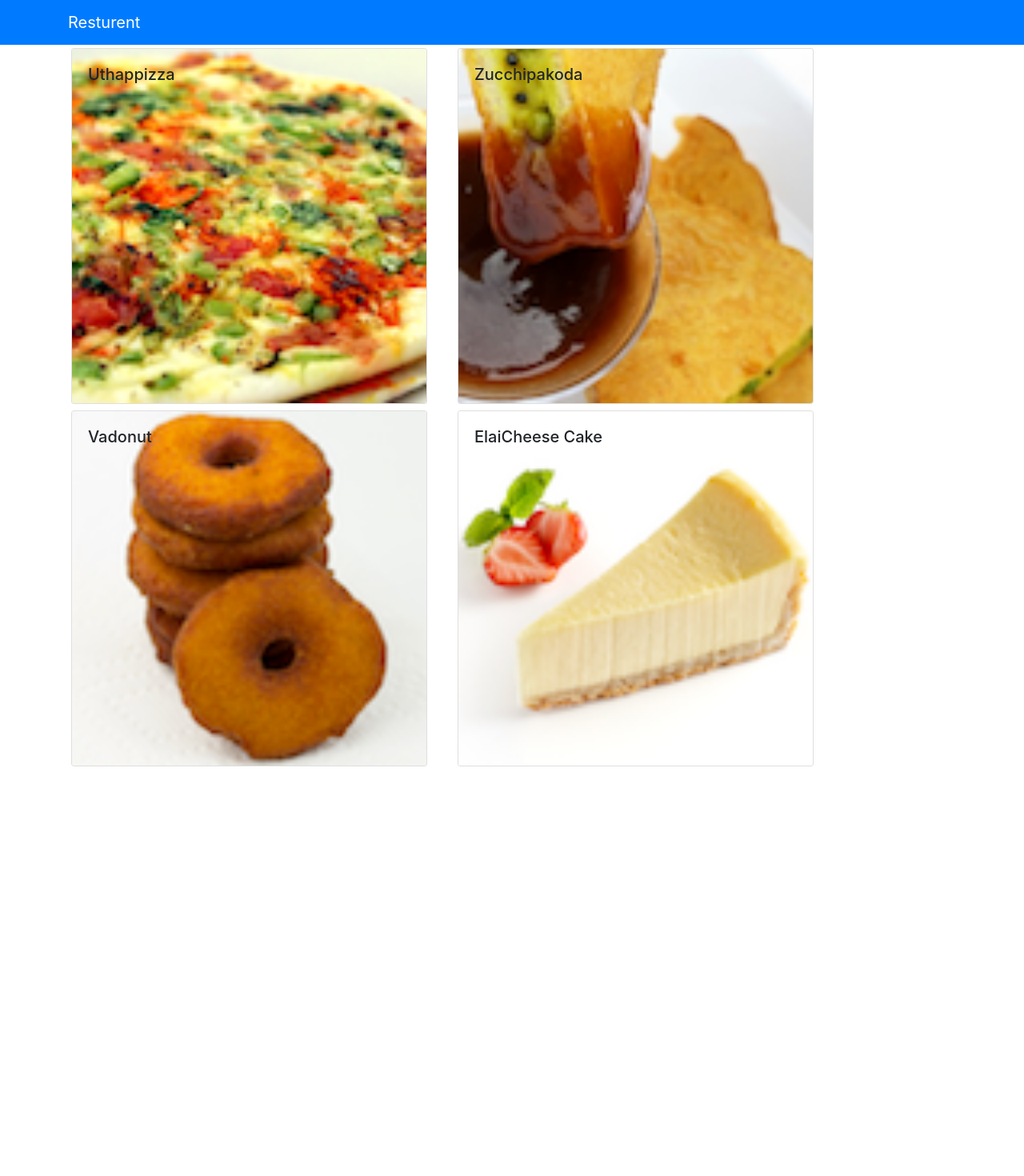
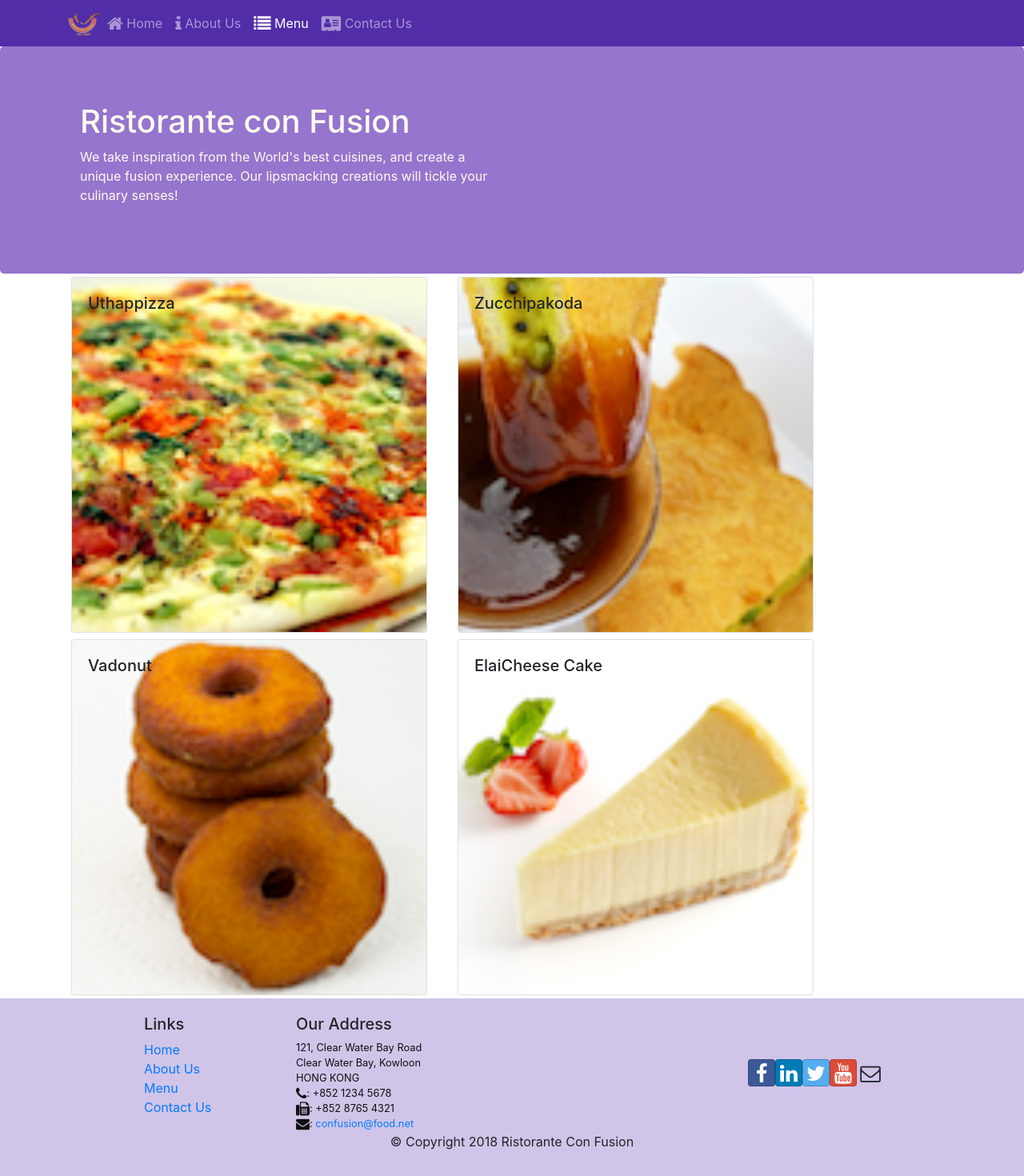
Before and after one commit to RANAJITPAL/Coursera_react_app, a React (Create React App) app: page /menu in a window 1280 px wide. Shown: the top 1470 px of the page at 80% size. Before the commit the page ends 970 px from the top, so only its background shows below. Built offline with nearby package versions, Linux system fonts and the light colour scheme.

Commit message:
react router

```diff
--- a/package.json
+++ b/package.json
@@ -7,9 +7,12 @@
     "@testing-library/react": "^9.4.1",
     "@testing-library/user-event": "^7.2.1",
     "bootstrap": "^4.4.1",
+    "bootstrap-social": "^5.1.1",
+    "font-awesome": "^4.7.0",
     "react": "^16.12.0",
     "react-dom": "^16.12.0",
     "react-popper": "^0.9.2",
+    "react-router-dom": "^4.2.2",
     "react-scripts": "3.4.0",
     "reactstrap": "^5.0.0"
   },
--- a/src/App.css
+++ b/src/App.css
@@ -36,3 +36,36 @@
     transform: rotate(360deg);
   }
 }
+.row-header{
+  margin:0px auto;
+  padding:0px auto;
+}
+
+.row-content {
+  margin:0px auto;
+  padding: 50px 0px 50px 0px;
+  border-bottom: 1px ridge;
+  min-height:400px;
+}
+
+.footer{
+  background-color: #D1C4E9;
+  margin:0px auto;
+  padding: 20px 0px 20px 0px;
+}
+.jumbotron {
+  padding:70px 30px 70px 30px;
+  margin:0px auto;
+  background: #9575CD ;
+  color:floralwhite;
+}
+
+address{
+  font-size:80%;
+  margin:0px;
+  color:#0f0f0f;
+}
+
+.navbar-dark {
+  background-color: #512DA8;
+}
--- a/src/App.js
+++ b/src/App.js
@@ -1,5 +1,5 @@
 import React, { Component } from 'react';
-
+import { BrowserRouter } from 'react-router-dom';
 import './App.css';
 import Main from "./components/MainComponent";
 
@@ -9,9 +9,12 @@
   render()
   {
       return (
-        <div>
-          <Main/>
-        </div>
+        <BrowserRouter>
+          <div>
+            <Main/>
+          </div>
+        </BrowserRouter>
+
       );
   }
 }
--- a/src/components/DishdetailComponent.js
+++ b/src/components/DishdetailComponent.js
@@ -1,9 +1,9 @@
-import React, {Component} from 'react';
+import React from 'react';
 import {Card,CardImg,CardBody,CardText,CardTitle} from 'reactstrap';
 
-class DishDetail extends Component{
 
-    renderComments(comments) {
+
+    function RenderComments({comments}) {
         if (comments == null) {
             return (<div></div>)
         }
@@ -33,10 +33,7 @@
         )
     }
 
-
-
-
-    renderDish(dish) {
+   function RenderDish({dish}) {
         if (dish != null)
             return(
                 <Card>
@@ -53,26 +50,18 @@
             );
     }
 
-    render()
+    const DishDetail = (props)=>
     {
-
-
-
-        const dish = this.props.dish
+        const dish = props.dish;
         if (dish == null) {
             return (<div></div>)
         }
-        const dishItem = this.renderDish(dish)
-        const commentItem = this.renderComments(dish.comments)
         return (
             <div className='row'>
-                {dishItem}
-                {commentItem}
+                <RenderDish dish ={props.dish}/>
+                <RenderComments comments ={props.dish.comments}/>
             </div>
         )
     }
 
-
-}
-
 export default DishDetail;
--- /dev/null
+++ b/src/components/FooterComponent.js
@@ -0,0 +1,51 @@
+import React from 'react';
+import { Link } from 'react-router-dom';
+
+function Footer(props) {
+    return(
+    <div className="footer">
+        <div className="container">
+            <div className="row justify-content-center">
+                <div className="col-4 offset-1 col-sm-2">
+                    <h5>Links</h5>
+                    <ul className="list-unstyled">
+                        <li><Link to='/home'>Home</Link></li>
+                        <li><Link to='/aboutus'>About Us</Link></li>
+                        <li><Link to='/menu'>Menu</Link></li>
+                        <li><Link to='/contactus'>Contact Us</Link></li>
+                    </ul>
+                </div>
+                <div className="col-7 col-sm-5">
+                    <h5>Our Address</h5>
+                    <address>
+		              121, Clear Water Bay Road<br />
+		              Clear Water Bay, Kowloon<br />
+		              HONG KONG<br />
+		              <i className="fa fa-phone fa-lg"></i>: +852 1234 5678<br />
+		              <i className="fa fa-fax fa-lg"></i>: +852 8765 4321<br />
+		              <i className="fa fa-envelope fa-lg"></i>: <a href="mailto:confusion@food.net">
+                         confusion@food.net</a>
+                    </address>
+                </div>
+                <div className="col-12 col-sm-4 align-self-center">
+                    <div className="text-center">
+
+                        <a className="btn btn-social-icon btn-facebook" href="http://www.facebook.com/profile.php?id="><i className="fa fa-facebook"></i></a>
+                        <a className="btn btn-social-icon btn-linkedin" href="http://www.linkedin.com/in/"><i className="fa fa-linkedin"></i></a>
+                        <a className="btn btn-social-icon btn-twitter" href="http://twitter.com/"><i className="fa fa-twitter"></i></a>
+                        <a className="btn btn-social-icon btn-google" href="http://youtube.com/"><i className="fa fa-youtube"></i></a>
+                        <a className="btn btn-social-icon" href="mailto:"><i className="fa fa-envelope-o"></i></a>
+                    </div>
+                </div>
+            </div>
+            <div className="row justify-content-center">
+                <div className="col-auto">
+                    <p>© Copyright 2018 Ristorante Con Fusion</p>
+                </div>
+            </div>
+        </div>
+    </div>
+    )
+}
+
+export default Footer;
--- /dev/null
+++ b/src/components/HeaderComponent.js
@@ -0,0 +1,62 @@
+import React, { Component } from 'react';
+
+import { Nav, Navbar, NavbarBrand, NavbarToggler, Collapse, NavItem, Jumbotron } from 'reactstrap';
+import { NavLink } from 'react-router-dom';
+
+
+class Header extends Component {
+    constructor(props) {
+        super(props);
+
+        this.toggleNav = this.toggleNav.bind(this);
+        this.state = {
+          isNavOpen: false
+        };
+      }
+
+      toggleNav() {
+        this.setState({
+          isNavOpen: !this.state.isNavOpen
+        });
+      }
+
+    render() {
+        return(
+            <div>
+                <Navbar dark expand="md">
+                    <div className="container">
+                        <NavbarToggler onClick={this.toggleNav} />
+                        <NavbarBrand className="mr-auto" href="/"><img src='assets/images/logo.png' height="30" width="41" alt='Ristorante Con Fusion' /></NavbarBrand>
+                        <Collapse isOpen={this.state.isNavOpen} navbar>
+                            <Nav navbar>
+                            <NavItem>
+                                <NavLink className="nav-link"  to='/home'><span className="fa fa-home fa-lg"></span> Home</NavLink>
+                            </NavItem>
+                            <NavItem>
+                                <NavLink className="nav-link" to='/aboutus'><span className="fa fa-info fa-lg"></span> About Us</NavLink>
+                            </NavItem>
+                            <NavItem>
+                                <NavLink className="nav-link"  to='/menu'><span className="fa fa-list fa-lg"></span> Menu</NavLink>
+                            </NavItem>
+                            <NavItem>
+                                <NavLink className="nav-link" to='/contactus'><span className="fa fa-address-card fa-lg"></span> Contact Us</NavLink>
+                            </NavItem>
+                            </Nav>
+                        </Collapse>
+                    </div>
+                </Navbar>
+                <Jumbotron>
+                    <div className="container">
+                        <div className="row row-header">
+                            <div className="col-12 col-sm-6">
+                                <h1>Ristorante con Fusion</h1>
+                                <p>We take inspiration from the World's best cuisines, and create a unique fusion experience. Our lipsmacking creations will tickle your culinary senses!</p>
+                            </div>
+                        </div>
+                    </div>
+                </Jumbotron>
+            </div>
+        );
+    }
+}
+export default Header;
--- /dev/null
+++ b/src/components/HomeComponent.js
@@ -0,0 +1,12 @@
+import React from 'react';
+
+function Home(props)
+{
+    return(
+        <div className = "Container">
+            <h4>Home</h4>
+        </div>
+    );
+}
+
+export default Home;
--- a/src/components/MainComponent.js
+++ b/src/components/MainComponent.js
@@ -1,9 +1,12 @@
 import React, { Component } from 'react';
 import {Navbar, NavbarBrand} from 'reactstrap';
-
+import Home from './HomeComponent';
+import Header from './HeaderComponent';
+import Footer from './FooterComponent';
 import Menu from "./MenuComponents";
 import {DISHES} from "../shared/dishes";
-import DishDetail from "./DishdetailComponent"
+import DishDetail from "./DishdetailComponent";
+import {Switch,Route,Redirect} from 'react-router-dom';
 
 
 class Main extends Component{
@@ -18,22 +21,26 @@
     };
   }
 
-  onDishSelect(dishId) {
-    this.setState({ selectedDish: dishId});
-  }
+
 
   render()
   {
+      const HomePage = () => {
+        return(
+            <Home />
+        );
+      }
+
 
       return (
         <div>
-            <Navbar dark color='primary'>
-                <div className = 'container'>
-                <NavbarBrand href="/">Resturent</NavbarBrand>
-                </div>
-            </Navbar>
-            <Menu dishes={this.state.dishes} onClick={(dishId) => this.onDishSelect(dishId)} />
-            <DishDetail dish={this.state.dishes.filter((dish) => dish.id === this.state.selectedDish)[0]} />
+            <Header/>
+              <Switch>
+                <Route path='/home' component={HomePage} />
+                <Route exact path='/menu' component={() => <Menu dishes={this.state.dishes} />} />
+                <Redirect to="/home" />
+             </Switch>
+          <Footer/>
         </div>
       );
   }
--- a/src/components/MenuComponents.js
+++ b/src/components/MenuComponents.js
@@ -1,35 +1,26 @@
-import React, { Component } from 'react';
+import React from 'react';
 import { Card, CardImg, CardImgOverlay, CardText, CardBody,
   CardTitle } from 'reactstrap';
-import DishDetail from './DishdetailComponent';
-
-class Menu extends Component {
-
-  constructor(props) {
-      super(props);
-
-      this.state = {
-          selectedDish: null
-      }
-  }
-
-  onDishSelect(dish) {
-      this.setState({ selectedDish: dish});
-  }
 
 
+//class Menu extends Component {
 
-  render() {
-      const menu = this.props.dishes.map((dish) => {
-          return (
-            <div  className="col-12 col-md-5 m-1">
-              <Card key={dish.id}
-                onClick={() => this.props.onClick(dish.id)}>
+  function RenderMenuItem({dish, onClick}){
+    return(
+    <Card key={dish.id} onClick={() => onClick(dish.id)}>
       <CardImg width="100%" src={dish.image} alt={dish.name} />
       <CardImgOverlay>
         <CardTitle>{dish.name}</CardTitle>
       </CardImgOverlay>
     </Card>
+    );
+  }
+
+  const Menu =(props)=>{
+    const menu = props.dishes.map((dish) => {
+      return (
+        <div  className="col-12 col-md-5 m-1">
+          <RenderMenuItem dish = {dish} onClick ={props.onClick}/>
         </div>
       );
   });
@@ -39,14 +30,9 @@
           <div className="row">
               {menu}
           </div>
-              <div className="row">
-                <div  className="col-12 col-md-5 m-1">
-                 <DishDetail dish = {this.state.selectedDish}/>
-                </div>
-              </div>
       </div>
   );
-  }
+
 }
 
 export default Menu;
--- a/src/index.js
+++ b/src/index.js
@@ -1,6 +1,8 @@
 import React from 'react';
 import ReactDOM from 'react-dom';
 import 'bootstrap/dist/css/bootstrap.min.css';
+import 'font-awesome/css/font-awesome.min.css';
+import 'bootstrap-social/bootstrap-social.css'
 import './index.css';
 import App from './App';
 import * as serviceWorker from './serviceWorker';
```
Also changed, not shown: 1 other file (tests, documents, lock files or other folders). Lines whose indentation alone changed are shown as unchanged.
